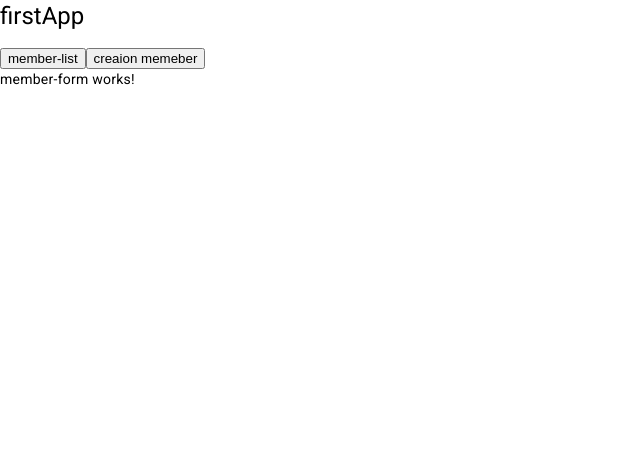
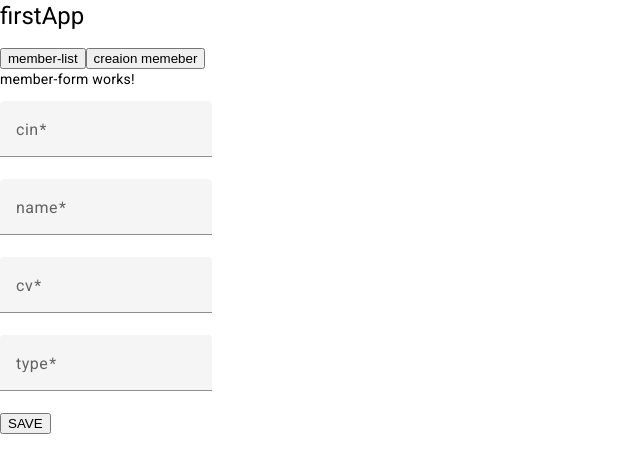
Before and after one commit to euchiala/angular-1, an Angular app: page /createMember in a window 1280 px wide. Shown: the top 472 px of the page, without its empty margins (0-640 px from the left). Built offline with nearby package versions, Linux system fonts and the light colour scheme.

Commit message:
commit form member

```diff
--- a/src/app/app.module.ts
+++ b/src/app/app.module.ts
@@ -8,21 +8,28 @@ import { BrowserAnimationsModule } from '@angular/platform-browser/animations';
 import { MatTableModule } from '@angular/material/table';
 import { MatIconModule } from '@angular/material/icon';
 import { MatButtonModule } from '@angular/material/button';
+
+import { MatFormFieldModule } from '@angular/material/form-field';
+import { MatInputModule } from '@angular/material/input';
 import { MemberFormComponent } from './member-form/member-form.component';
+import { FormsModule, ReactiveFormsModule } from '@angular/forms';
 
 @NgModule({
   declarations: [
     AppComponent,
-    MemberListComponent,
-    MemberFormComponent
+    MemberFormComponent,
+    MemberListComponent
   ],
   imports: [
+    ReactiveFormsModule,FormsModule,
     BrowserModule,
     AppRoutingModule,
     BrowserAnimationsModule,
     MatTableModule,
     MatIconModule,
     MatButtonModule,
+    MatInputModule,
+    MatFormFieldModule,
   ],
   providers: [],
   bootstrap: [AppComponent]
--- a/src/app/member-form/member-form.component.html
+++ b/src/app/member-form/member-form.component.html
@@ -1 +1,24 @@
 <p>member-form works!</p>
+<form [formGroup]="form" (ngSubmit)="onsub()">
+    <mat-form-field appearance="fill">
+        <mat-label>cin</mat-label>
+        <input matInput placeholder="cin" formControlName = "cin">
+    </mat-form-field>
+    <br>
+    <mat-form-field appearance="fill">
+        <mat-label>name</mat-label>
+        <input matInput placeholder="name" formControlName = "name">
+    </mat-form-field>
+    <br>
+    <mat-form-field appearance="fill">
+        <mat-label>cv</mat-label>
+        <input matInput placeholder="cv" formControlName = "cv">
+    </mat-form-field>
+    <br>
+    <mat-form-field appearance="fill">
+        <mat-label>type</mat-label>
+        <input matInput placeholder="type" formControlName = "type">
+    </mat-form-field>
+    <br>
+    <button type="submit">SAVE</button>
+</form>
--- a/src/app/member-form/member-form.component.ts
+++ b/src/app/member-form/member-form.component.ts
@@ -1,10 +1,30 @@
-import { Component } from '@angular/core';
+import { Component, OnInit } from '@angular/core';
+import { FormGroup, FormControl,Validators } from '@angular/forms';
 
+import { Member } from 'src/model/Member';
 @Component({
   selector: 'app-member-form',
   templateUrl: './member-form.component.html',
   styleUrls: ['./member-form.component.css']
 })
-export class MemberFormComponent {
+export class MemberFormComponent implements OnInit {//
+
+  form:any;
+  ngOnInit(): void {
+    this.initForm()
+  }
+
+  initForm():void{
+    this.form = new FormGroup({
+      cin : new FormControl(null, [Validators.required]),
+      name : new FormControl(null, [Validators.required]),
+      cv : new FormControl(null, [Validators.required]),
+      type : new FormControl(null, [Validators.required])
+    })
+  }
+  onsub():void{
+    //recupruration et affichage des formulaire.
+    console.log(this.form.value)
+  }
 
 }
```
